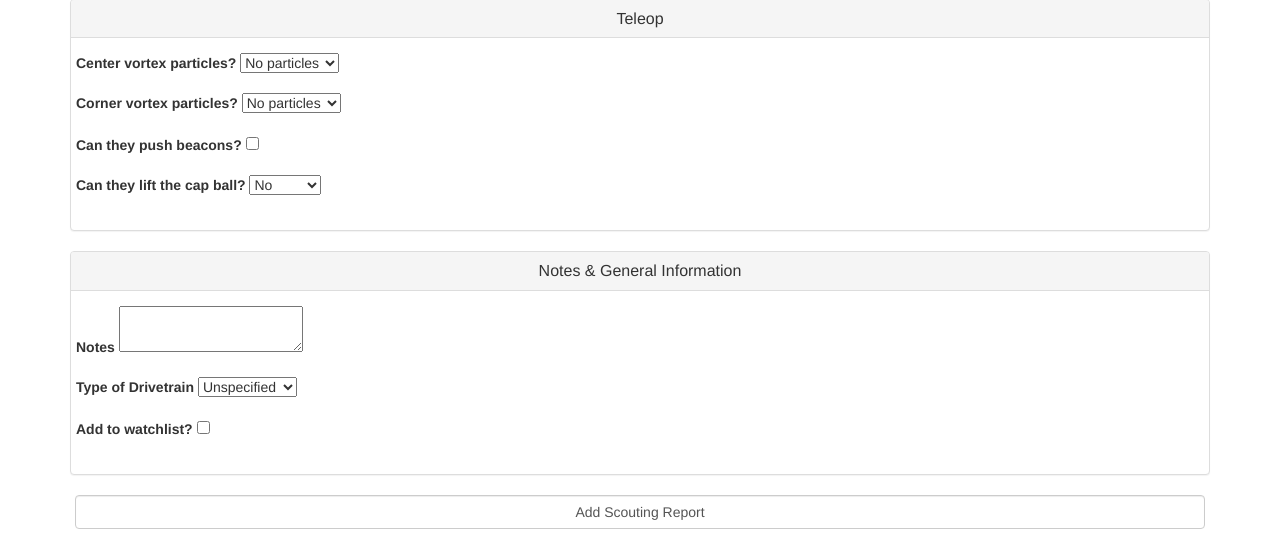
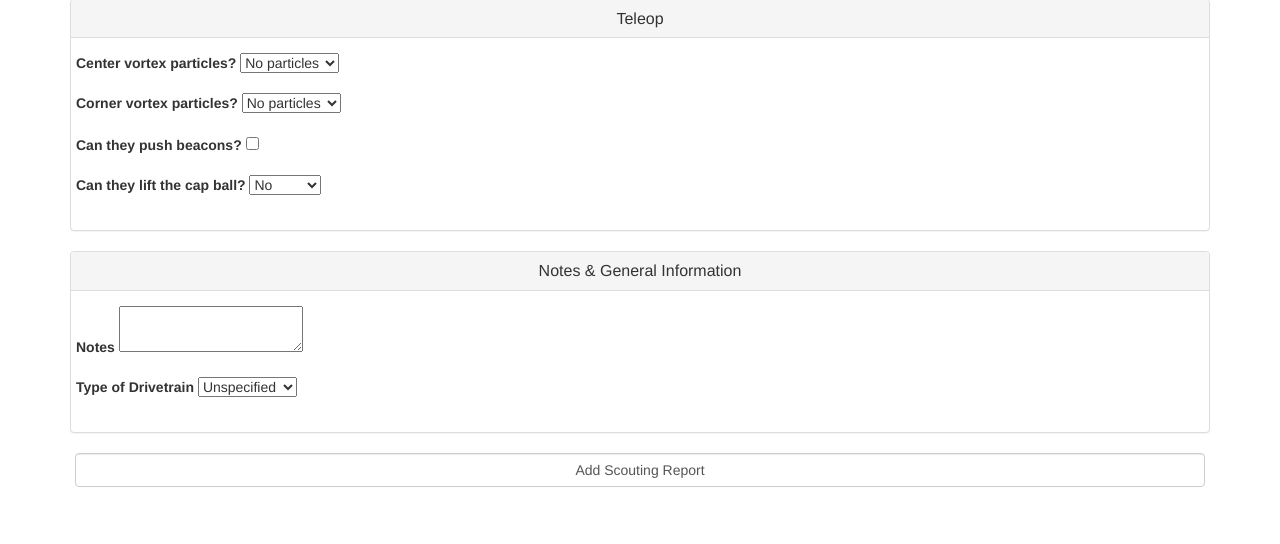
Before and after one commit to jasonrahm/vvapp, a Flask app: page /pit-scouting/competitions/1 in a window 1280 px wide. Shown: the part 679-1223 px from the top of the page. After the commit the page ends 1166 px from the top, so only its background shows below. Run offline with Flask 2, Linux system fonts and the light colour scheme; a user stored in the database is signed in; tables that the repository leaves empty hold one stand-in row (values such as "Sample post"); parts of the project's set-up code (start-up, migrations or seed data) failed here and were passed over; some libraries are stand-ins or nearby versions.

Commit message:
Changes - Reporting now defaults to important instead of ignore - Removed watchlist and drivetrain from pit report - Changed drivetrain option "other" to "unspecified" and made it default

```diff
--- a/app/forms.py
+++ b/app/forms.py
@@ -347,7 +347,6 @@ class PitScoutingForm(FlaskForm):
                             max=500,
                             message='Please limit to 500 characters.')],
                         widget=TextArea())
-    watchlist = BooleanField('Add to watchlist?')
 
     submit = SubmitField('Add Scouting Report')
 
--- a/app/templates/pit_scouting.html
+++ b/app/templates/pit_scouting.html
@@ -105,9 +105,6 @@
                     <div class="form-group">
                         {{ form.drivetrain.label }} {{ form.drivetrain }}
                     </div>
-                    <div class="form-group">
-                        {{ form.watchlist.label }} {{ form.watchlist }}
-                    </div>
                 </div>
             </div>
         </div>
--- a/app/templates/team_scores.html
+++ b/app/templates/team_scores.html
@@ -22,7 +22,6 @@
         <th>Beacons (teleop)</th>
         <th>Cap Ball (teleop)</th>
         <th>Notes</th>
-        <th>Watchlist</th>
     </tr>
     {% for x in pit_scouting %}
     <tr>
@@ -40,7 +39,6 @@
     <td>{{ x.t_beacons }}</td>
     <td>{{ x.t_capball }}</td>
     <td>{{ x.notes }}</td>
-    <td>{{ x.watchlist }}</td>
     </tr>
     {% endfor %}
     </table>
--- a/app/views.py
+++ b/app/views.py
@@ -410,7 +410,8 @@ def pit_scouting(comp):
             t_beacons = request.form.get('t_beacons', '')
             t_capball = request.form.get('t_capball', '')
             notes = request.form.get('notes', '')
-            watchlist = request.form.get('watchlist', '')
+            # removed from form; setting to empty
+            watchlist = ''
 
             pitscouting = PitScouting(
                 competitions=comp,
```
